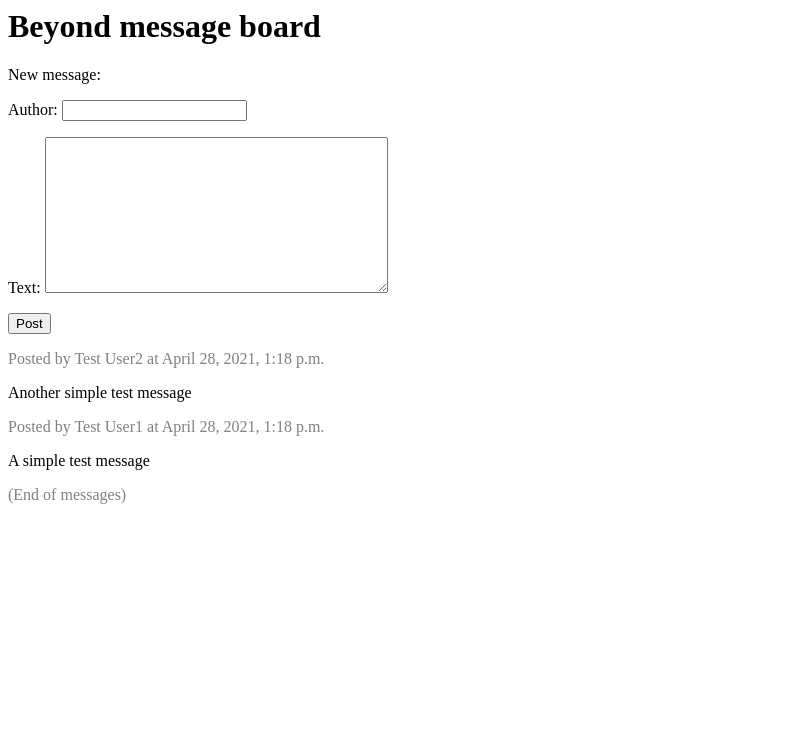
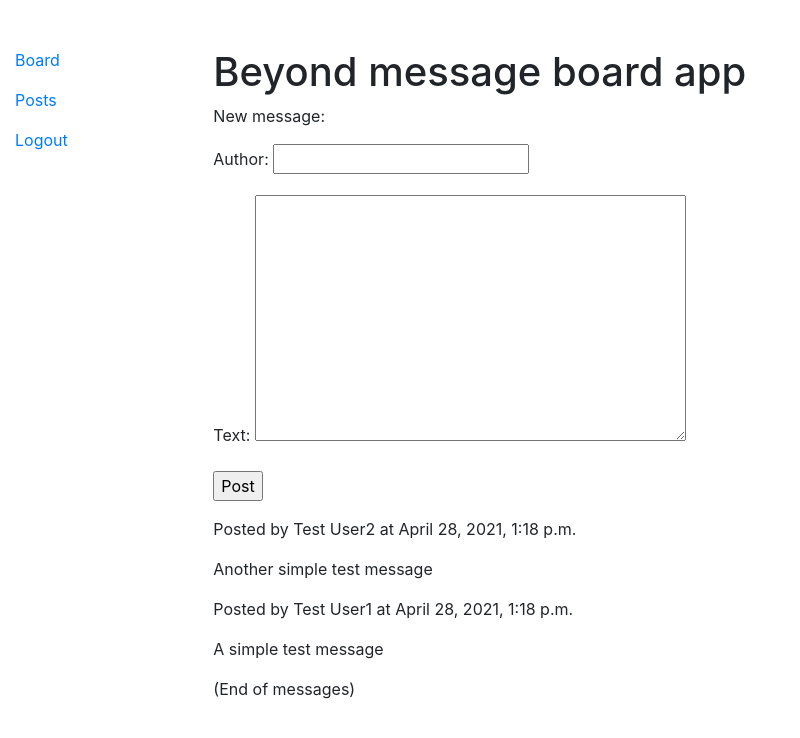
Before and after one commit to avivz450/beyond-tutorial, a Django app: page / in a window 1280 px wide. Shown: the top 738 px of the page, without its empty margins (0-800 px from the left). Run offline with Django 3.2, Linux system fonts and the light colour scheme; data comes from the database, SQL or seed files in the repository; some libraries are stand-ins or nearby versions.

Commit message:
Added and altered .....
- edited .... when ....
-
-
-
- edited .... when ....

```diff
--- /dev/null
+++ b/msgboard/templates/base_board.html
@@ -0,0 +1,27 @@
+<html>
+
+<head>
+    <title>Beyond message board app</title>
+    <meta name="viewport" content="width=device-width, initial-scale=1.0">
+    <meta http-equiv="X-UA-Compatible" content="ie=edge">
+    <link rel="stylesheet" href="https://stackpath.bootstrapcdn.com/bootstrap/4.3.1/css/bootstrap.min.css"
+        integrity="sha384-ggOyR0iXCbMQv3Xipma34MD+dH/1fQ784/j6cY/iJTQUOhcWr7x9JvoRxT2MZw1T" crossorigin="anonymous">
+    <script src="https://stackpath.bootstrapcdn.com/bootstrap/4.3.1/js/bootstrap.min.js"
+        integrity="sha384-JjSmVgyd0p3pXB1rRibZUAYoIIy6OrQ6VrjIEaFf/nJGzIxFDsf4x0xIM+B07jRM"
+        crossorigin="anonymous">    </script>
+</head>
+
+<body>
+    <div class="container-fluid text-left pt-5">
+        <div class="row content">
+            <div class="col-sm-2 sidenav">
+                <p><a href="/">Board</a></p>
+                <p><a href="/posts">Posts</a></p>
+                <p><a href="/accounts/logout">Logout</a></p>
+            </div>
+            <div class="content">
+                <h1>Beyond message board app</h1> {% block content %} {% endblock %}
+            </div>
+</body>
+
+</html>
--- a/msgboard/templates/msgboard/board.html
+++ b/msgboard/templates/msgboard/board.html
@@ -1,13 +1,5 @@
-<html>
-<head>
-<title>Beyond message board</title>
-<style type="text/css">
-	.author, .eom { color: grey }
-</style>
-</head>
-
-<body>
-<h1>Beyond message board</h1>
+{% extends 'base_board.html' %}
+{% block content %}
 <div class="newfrm">
 	<p class="newmsg">New message:</p>
 	<form method="POST">
@@ -25,4 +17,4 @@
 </div>
 {% endfor %}
 <p class="EOM">(End of messages)</p>
-</body>
+{% endblock %}
--- a/msgboard/views.py
+++ b/msgboard/views.py
@@ -16,3 +16,7 @@ def board(request):
         'messages': messages,
         'form': form,
     })
+
+
+def post_list(request):
+    return render(request, 'msgboard/post_list.html', {})
```
Also changed, not shown: msgboard/templates/msgboard/post_list.html (added, +8 -0 lines), msgboard/tests.py (+5 -3 lines). Lines whose indentation alone changed are shown as unchanged.
